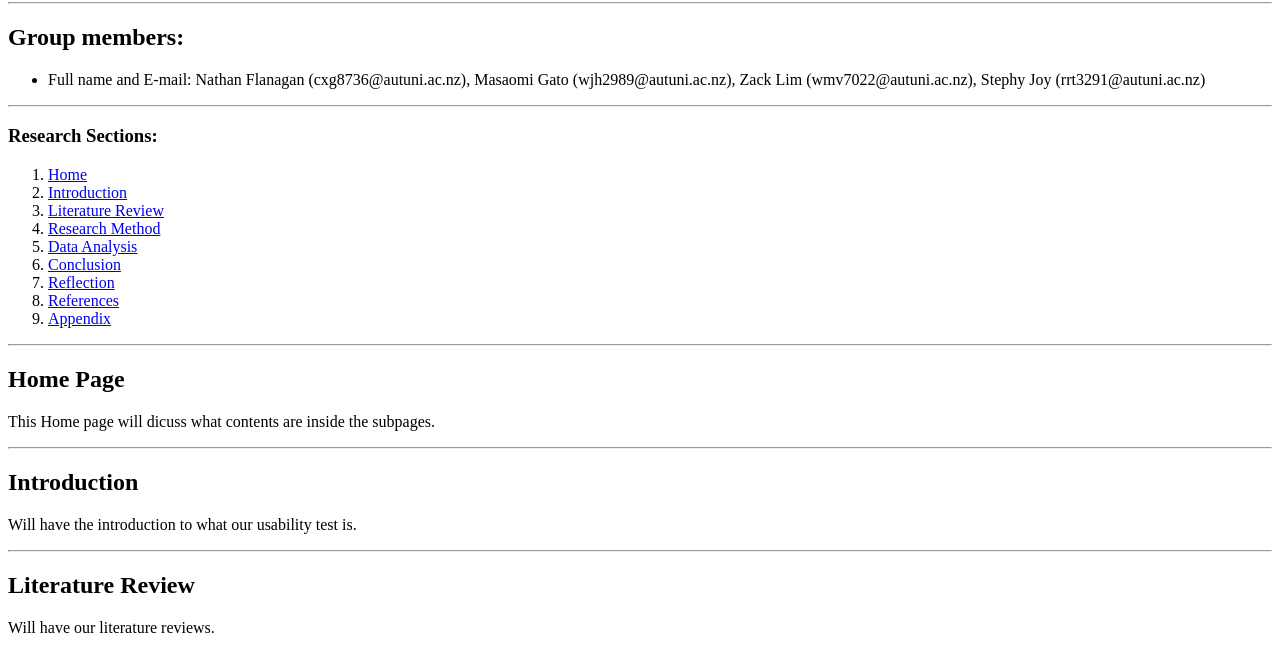
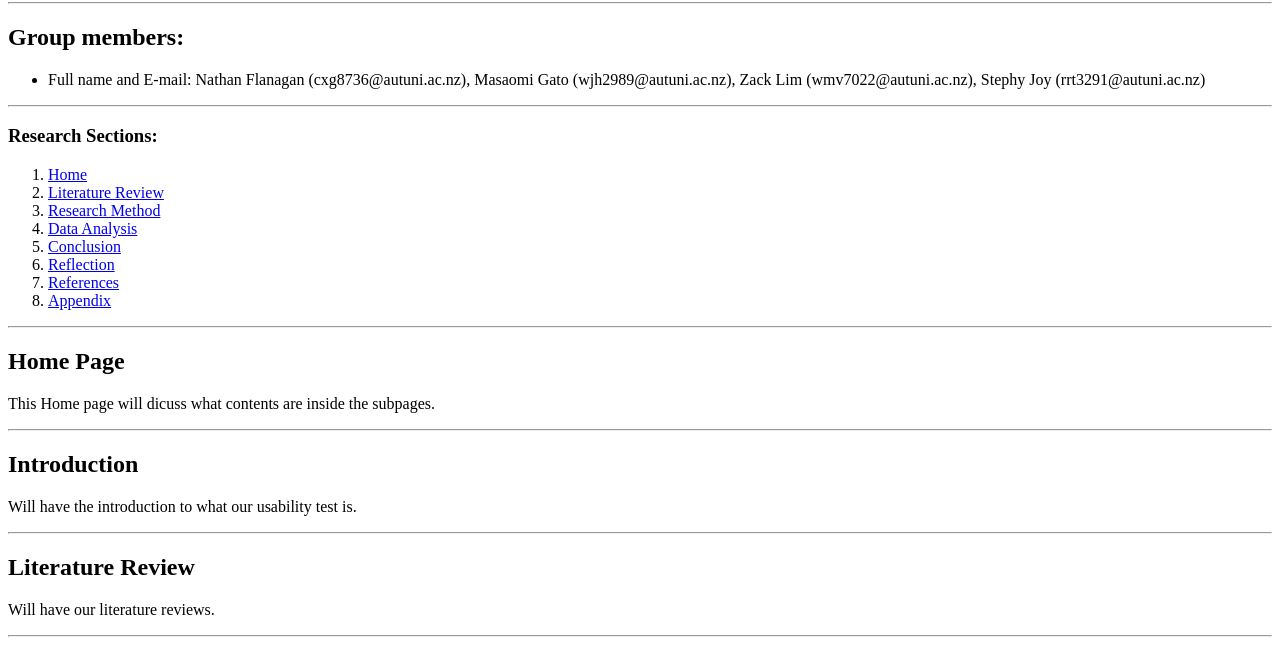
Before and after one commit to NathanDomFlanagan/HCI-Assignment2, a plain HTML site: page home.html in a window 1280 px wide. Shown: the part 78-730 px from the top of the page. Drawn offline with Linux system fonts and the light colour scheme.

```diff
--- a/home.html
+++ b/home.html
@@ -20,7 +20,6 @@
 
 <ol>
   <li><a href="home.html">Home</a></li>
-  <li><a href="introduction.html">Introduction</a></li>
   <li><a href="literature.html">Literature Review</a></li>
   <li><a href="research.html">Research Method</a></li>
   <li><a href="data.html">Data Analysis</a></li>
```
